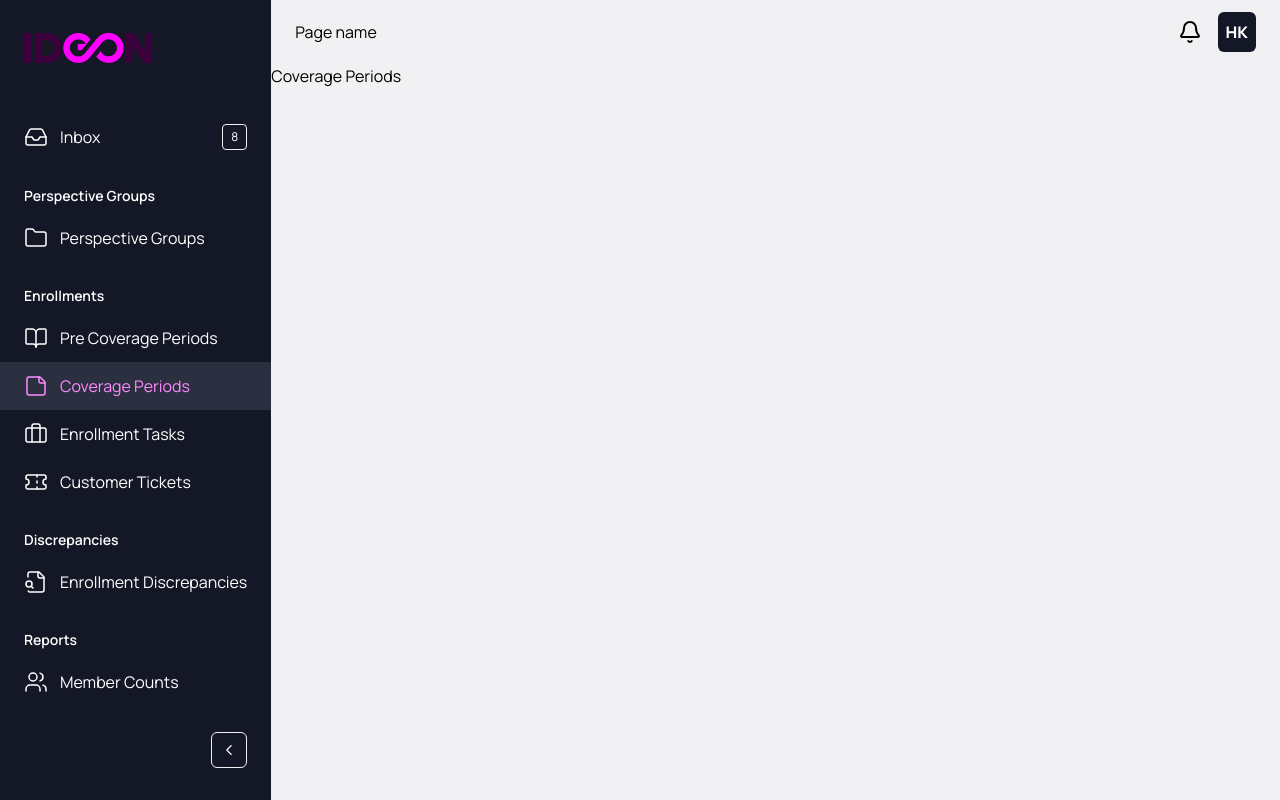
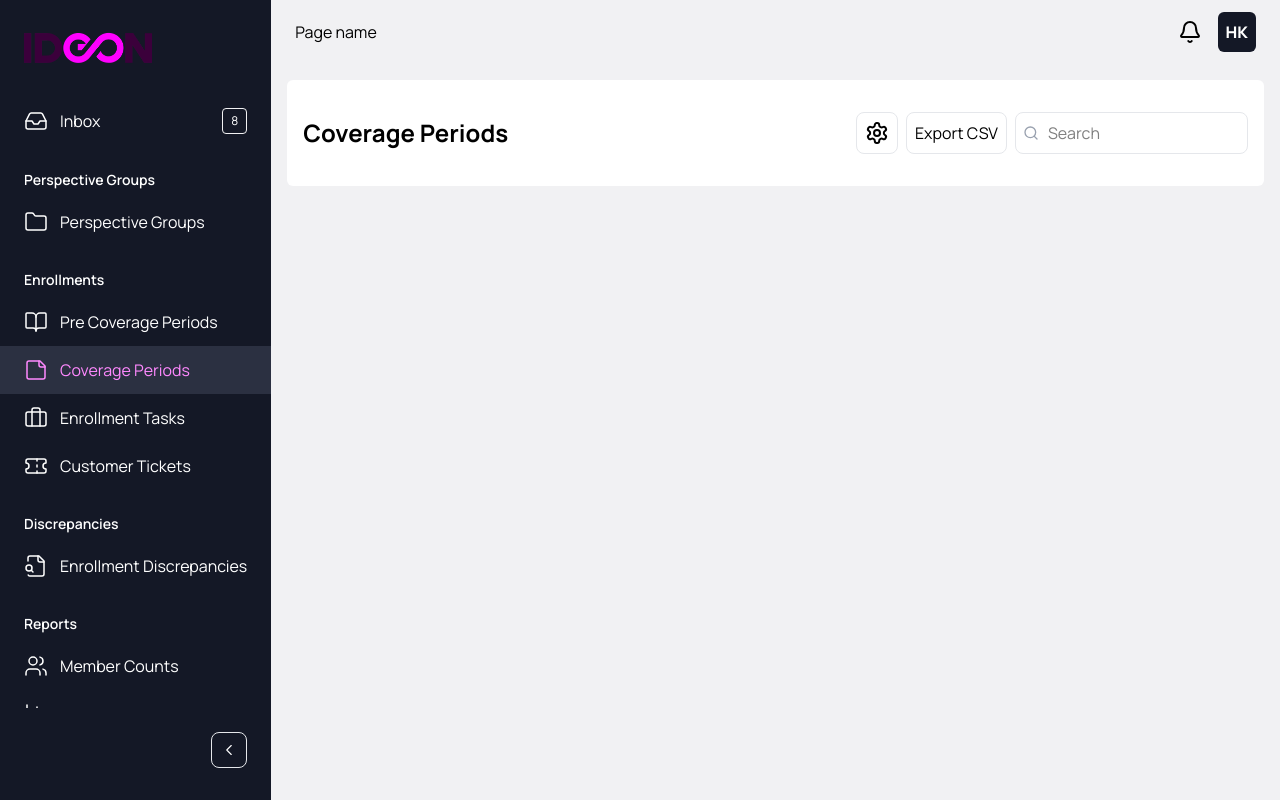
Before and after one commit to matheusvoriboli/ideon, a React (Vite) app: page /coverage-periods in a window 1280 px wide. Built offline with nearby package versions, Linux system fonts and the light colour scheme.

Commit message:
feat: Input component and initialized Coverage Periods page

```diff
--- a/src/components/Button/Button.tsx
+++ b/src/components/Button/Button.tsx
@@ -13,10 +13,10 @@ const Button = ({
 }: ButtonProps) => {
   return (
     <button
-      className={`flex items-center justify-center p-2 rounded-md cursor-pointer ${className} ${
+      className={`flex items-center justify-center p-2 rounded-lg cursor-pointer ${className} ${
         variant === 'primary'
           ? 'bg-ideon-primary-300 text-white'
-          : 'bg-transparent border-ideon-light border'
+          : 'bg-transparent border-gray-200 border'
       }`}
       onClick={onClick}
     >
--- a/src/components/Input/Input.tsx
+++ b/src/components/Input/Input.tsx
@@ -0,0 +1,31 @@
+type InputProps = {
+  label?: string
+  value: string
+  placeholder?: string
+  onChange: (value: string) => void
+  icon?: React.ReactNode
+}
+
+const Input = ({ label, value, placeholder, onChange, icon }: InputProps) => {
+  return (
+    <div className="flex flex-col gap-2">
+      {label && <label className="text-sm font-medium">{label}</label>}
+      <div className="relative">
+        <input
+          type="text"
+          value={value}
+          onChange={e => onChange(e.target.value)}
+          placeholder={placeholder}
+          className={`border border-gray-200 rounded-lg p-2 ${icon ? 'pl-8' : ''}`}
+        />
+        {icon && (
+          <div className="absolute left-2 top-1/2 -translate-y-1/2 text-gray-400">
+            {icon}
+          </div>
+        )}
+      </div>
+    </div>
+  )
+}
+
+export default Input
--- a/src/components/Layout/Layout.tsx
+++ b/src/components/Layout/Layout.tsx
@@ -14,7 +14,6 @@ import {
 import { Outlet } from 'react-router-dom'
 import { Header, SideMenu } from '~/components'
 
-const Layout = () => {
 const sideMenuSections = [
   {
     items: [
@@ -108,12 +107,14 @@ const Layout = () => {
     ],
   },
 ]
+
+const Layout = () => {
   return (
     <div className="min-h-screen flex">
       <SideMenu sections={sideMenuSections} />
       <main className="flex flex-1 flex-col">
         <Header />
-        <div className="flex-1">
+        <div className="flex-1 p-4">
           <Outlet />
         </div>
       </main>
--- a/src/components/SideMenu/SideMenu.tsx
+++ b/src/components/SideMenu/SideMenu.tsx
@@ -20,11 +20,17 @@ export const SideMenu = ({ sections }: SideMenuProps) => {
   const [isCollapsed, setIsCollapsed] = useState(false)
   return (
     <div className="h-screen bg-ideon-dark text-white relative flex flex-col">
-      <div className={`pt-8 pb-4 ${isCollapsed ? 'hidden' : ''}`}>
-        <img src="/ideon-logo.png" alt="Logo" className="h-8 mb-8 px-6" />
+      <div className={`py-8 px-6 ${isCollapsed ? 'hidden' : ''}`}>
+        <img src="/ideon-logo.png" alt="Logo" className="h-8" />
       </div>
 
-      <div className={`flex-1 overflow-y-auto px-0`}>
+      <div
+        className={`flex-1 overflow-y-auto px-0 scrollbar-thin ${isCollapsed ? 'mt-4' : ''}`}
+        style={{
+          scrollbarWidth: 'thin',
+          scrollbarColor: 'rgba(255, 255, 255, 0.3) transparent',
+        }}
+      >
         {sections.map((section, index) => (
           <div
             key={index}
--- a/src/components/index.ts
+++ b/src/components/index.ts
@@ -3,3 +3,4 @@ export { default as Layout } from './Layout/Layout'
 export { default as Header } from './Header/Header'
 export { default as SideMenu } from './SideMenu/SideMenu'
 export { default as Button } from './Button/Button'
+export { default as Input } from './Input/Input'
--- a/src/pages/CoveragePeriods/CoveragePeriods.tsx
+++ b/src/pages/CoveragePeriods/CoveragePeriods.tsx
@@ -1,7 +1,28 @@
-export const CoveragePeriods: React.FC = () => {
+import { Search, Settings } from 'lucide-react'
+import { Button, Input } from '~/index'
+
+const CoveragePeriods: React.FC = () => {
   return (
-    <div>
-      <h1>Coverage Periods</h1>
+    <div className="bg-white px-4 py-8 rounded-md">
+      <div className="flex justify-between items-center">
+        <h1 className="text-2xl font-bold">Coverage Periods</h1>
+        <div className="flex items-center gap-2">
+          <Button variant="outline" onClick={() => {}}>
+            <Settings />
+          </Button>
+          <Button variant="outline" onClick={() => {}}>
+            Export CSV
+          </Button>
+          <Input
+            value=""
+            onChange={() => {}}
+            placeholder="Search"
+            icon={<Search size={16} />}
+          />
+        </div>
+      </div>
     </div>
   )
 }
+
+export default CoveragePeriods
--- a/src/pages/Inbox/Inbox.tsx
+++ b/src/pages/Inbox/Inbox.tsx
@@ -1,7 +1,9 @@
-export const Inbox: React.FC = () => {
+const Inbox: React.FC = () => {
   return (
     <div>
       <h1>Inbox</h1>
     </div>
   )
 }
+
+export default Inbox
--- a/src/pages/index.ts
+++ b/src/pages/index.ts
@@ -1,3 +1,3 @@
 // Barrel exports for pages
-export { Inbox } from './Inbox/Inbox'
-export { CoveragePeriods } from './CoveragePeriods/CoveragePeriods'
+export { default as Inbox } from './Inbox/Inbox'
+export { default as CoveragePeriods } from './CoveragePeriods/CoveragePeriods'
```
Lines whose indentation alone changed are shown as unchanged.
